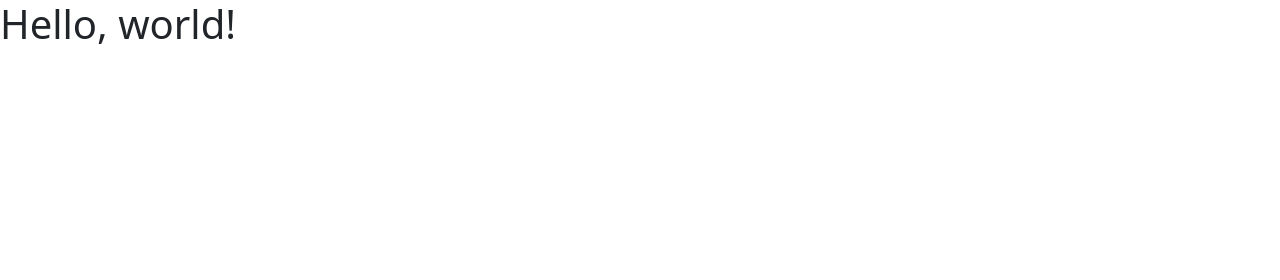
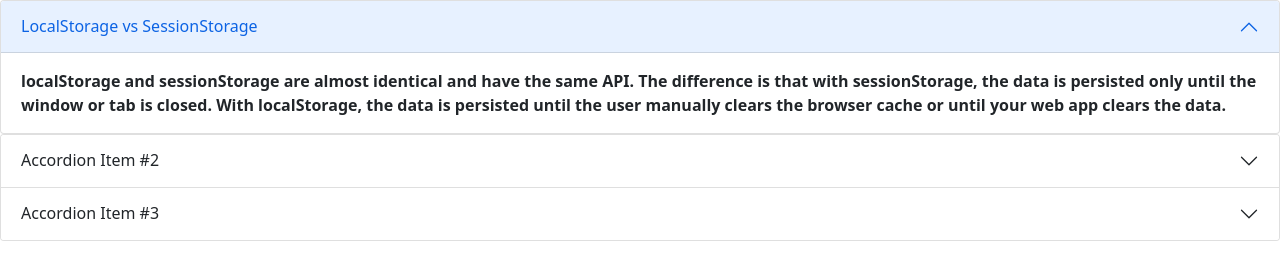
Before and after one commit to salahuddin8544/Assignment07, a plain HTML site: page blog.html in a window 1280 px wide. Drawn offline with nearby package versions, Linux system fonts and the light colour scheme.

Commit message:
first qustion complete

```diff
--- a/blog.html
+++ b/blog.html
@@ -11,7 +11,44 @@
     <title>Blogs</title>
   </head>
   <body>
-    <h1>Hello, world!</h1>
+    <div class="accordion" id="accordionExample">
+        <div class="accordion-item">
+          <h2 class="accordion-header" id="headingOne">
+            <button class="accordion-button" type="button" data-bs-toggle="collapse" data-bs-target="#collapseOne" aria-expanded="true" aria-controls="collapseOne">
+              LocalStorage vs SessionStorage
+            </button>
+          </h2>
+          <div id="collapseOne" class="accordion-collapse collapse show" aria-labelledby="headingOne" data-bs-parent="#accordionExample">
+            <div class="accordion-body">
+              <strong>localStorage and sessionStorage are almost identical and have the same API. The difference is that with sessionStorage, the data is persisted only until the window or tab is closed. With localStorage, the data is persisted until the user manually clears the browser cache or until your web app clears the data.
+            </div>
+          </div>
+        </div>
+        <div class="accordion-item">
+          <h2 class="accordion-header" id="headingTwo">
+            <button class="accordion-button collapsed" type="button" data-bs-toggle="collapse" data-bs-target="#collapseTwo" aria-expanded="false" aria-controls="collapseTwo">
+              Accordion Item #2
+            </button>
+          </h2>
+          <div id="collapseTwo" class="accordion-collapse collapse" aria-labelledby="headingTwo" data-bs-parent="#accordionExample">
+            <div class="accordion-body">
+              <strong>This is the second item's accordion body.</strong> It is hidden by default, until the collapse plugin adds the appropriate classes that we use to style each element. These classes control the overall appearance, as well as the showing and hiding via CSS transitions. You can modify any of this with custom CSS or overriding our default variables. It's also worth noting that just about any HTML can go within the <code>.accordion-body</code>, though the transition does limit overflow.
+            </div>
+          </div>
+        </div>
+        <div class="accordion-item">
+          <h2 class="accordion-header" id="headingThree">
+            <button class="accordion-button collapsed" type="button" data-bs-toggle="collapse" data-bs-target="#collapseThree" aria-expanded="false" aria-controls="collapseThree">
+              Accordion Item #3
+            </button>
+          </h2>
+          <div id="collapseThree" class="accordion-collapse collapse" aria-labelledby="headingThree" data-bs-parent="#accordionExample">
+            <div class="accordion-body">
+              <strong>This is the third item's accordion body.</strong> It is hidden by default, until the collapse plugin adds the appropriate classes that we use to style each element. These classes control the overall appearance, as well as the showing and hiding via CSS transitions. You can modify any of this with custom CSS or overriding our default variables. It's also worth noting that just about any HTML can go within the <code>.accordion-body</code>, though the transition does limit overflow.
+            </div>
+          </div>
+        </div>
+      </div>
 
     <script src="https://cdn.jsdelivr.net/npm/bootstrap@5.0.2/dist/js/bootstrap.bundle.min.js" integrity="sha384-MrcW6ZMFYlzcLA8Nl+NtUVF0sA7MsXsP1UyJoMp4YLEuNSfAP+JcXn/tWtIaxVXM" crossorigin="anonymous"></script>
 
```
